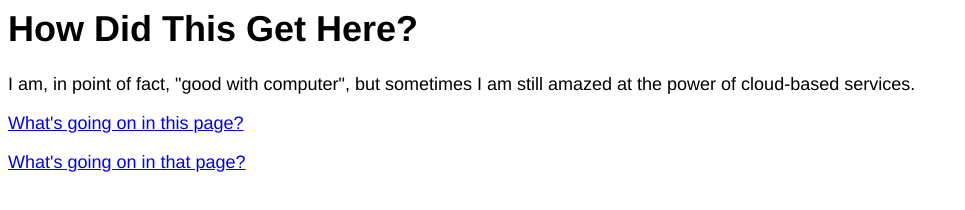
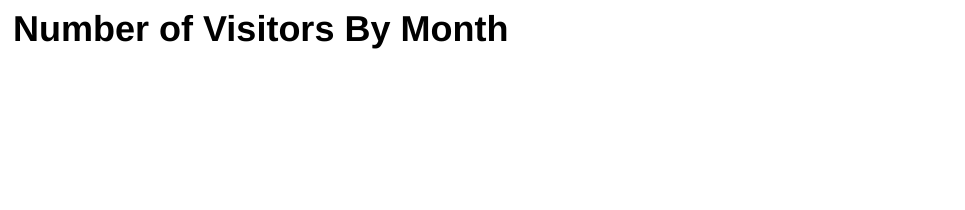
Before and after one commit to frameworkdartboard/howdidthisgethere, a plain HTML site: page index.html in a window 1280 px wide. Shown: the whole page, without its empty margins (0-965 px from the left). Drawn offline with Linux system fonts and the light colour scheme.

Commit message:
changing focus of website to a dynamic example

```diff
--- a/css/default.css
+++ b/css/default.css
@@ -1,4 +1,6 @@
-BODY {
+BODY
+{
   font-family: sans-serif;
-  font: large Helvetica, Tahoma, sans-serif;
+  font: large Helvetica, Arial, sans-serif;
 }
+H1 { margin: 5px; }
--- a/index.html
+++ b/index.html
@@ -1,12 +1,9 @@
 <html>
   <head>
-    <title>How Did This Get Here?</title>
+    <title>Number of Visitors By Month</title>
     <link rel="stylesheet" type="text/css" media="screen" href="css/default.css"/>
   </head>
   <body>
-    <h1>How Did This Get Here?</h1>
-    <p>I am, in point of fact, "good with computer", but sometimes I am still amazed at the power of cloud-based services.</p>
-    <p><a href="thisfolder/thispage.html">What's going on in this page?</a></p>
-    <p><a href="thatfolder/thatpage.html">What's going on in that page?</a></p>
+    <h1>Number of Visitors By Month</h1>
   </body>
 </html>
```
